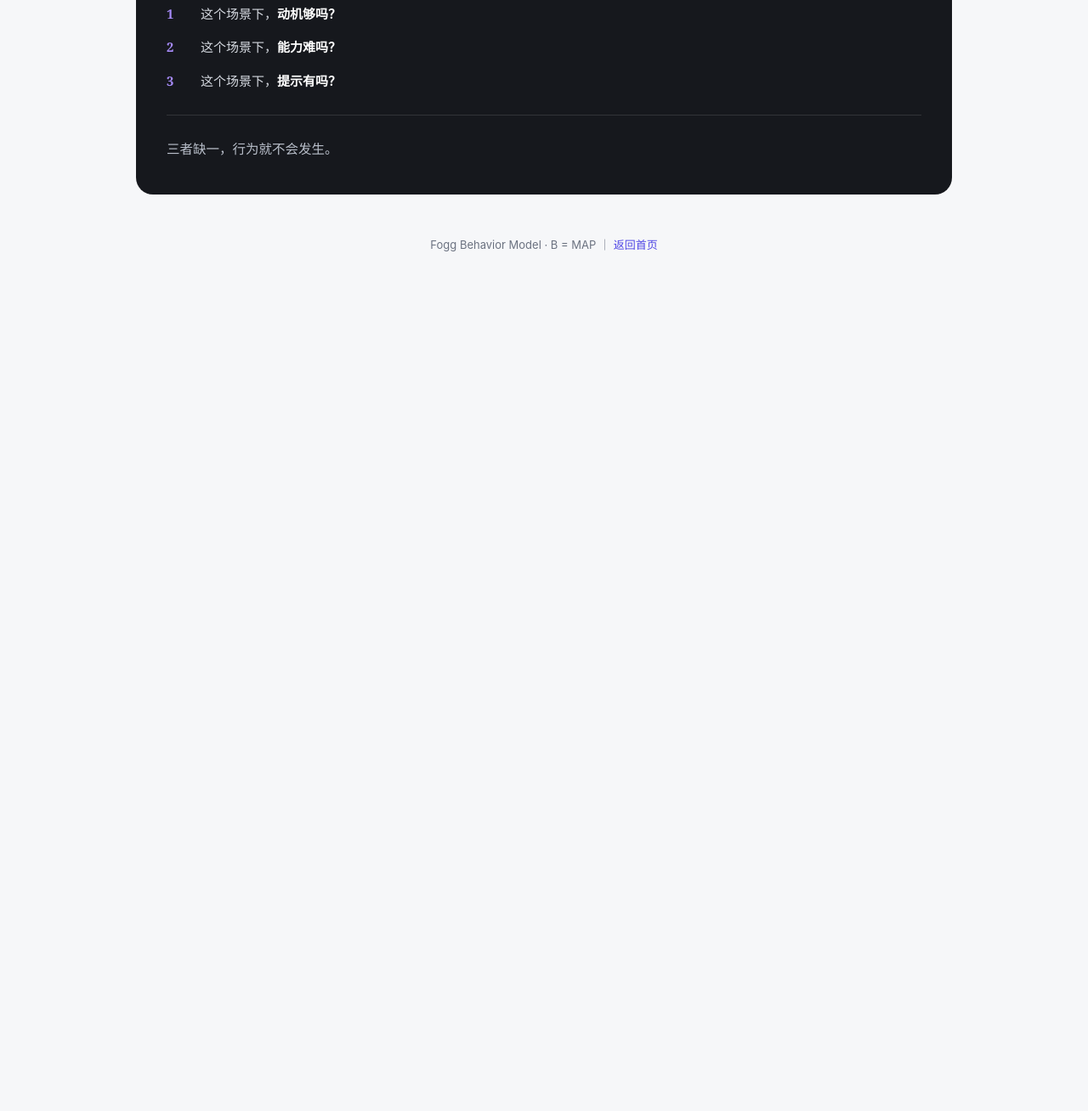
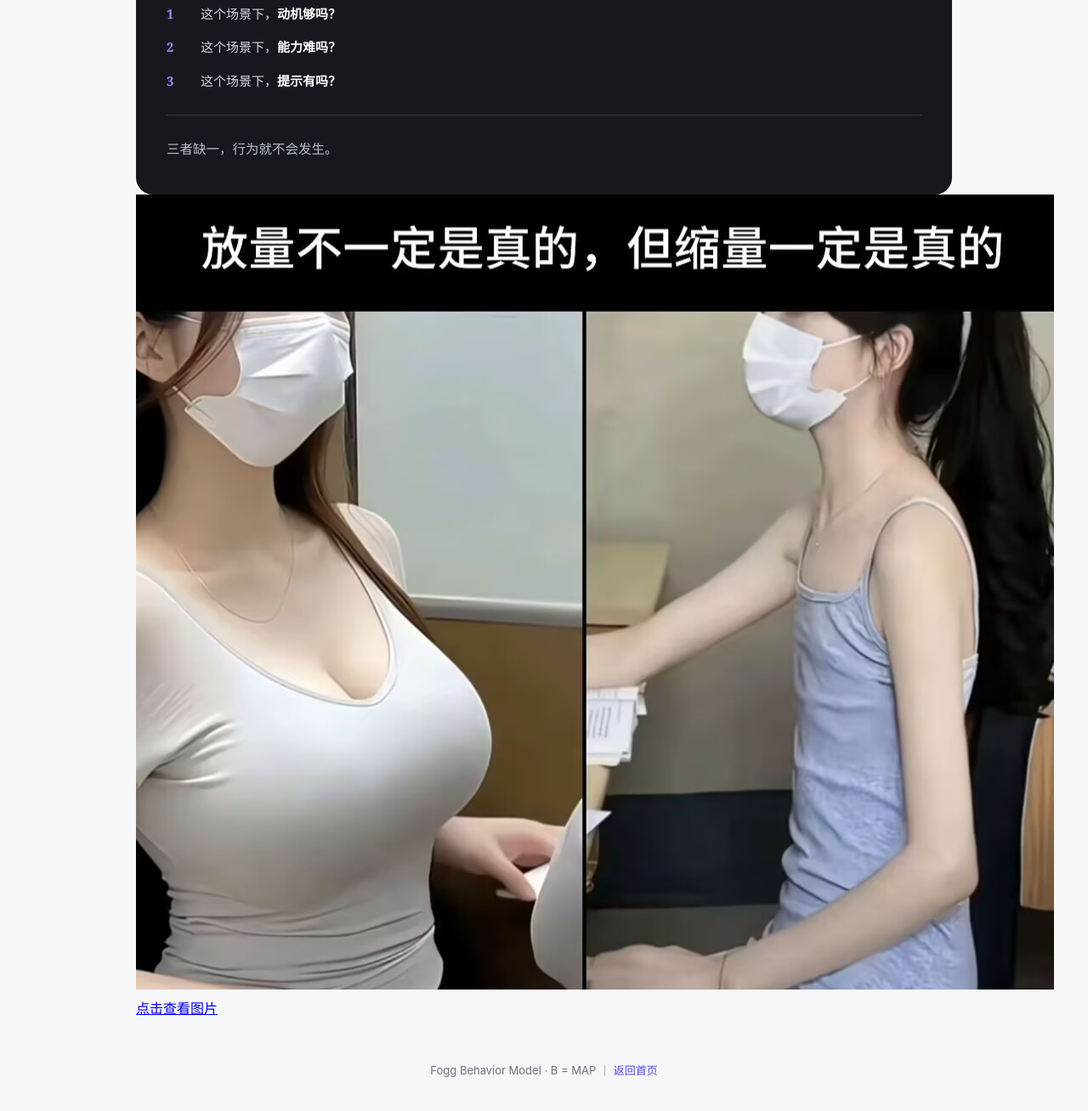
Before and after one commit to moutentai/hhh, a plain HTML site: page a.html in a window 1280 px wide. Shown: the part 3311-4619 px from the top of the page at 85% size. Before the commit the page ends 3647 px from the top, so only its background shows below. Drawn offline with Linux system fonts and the light colour scheme.

```diff
--- a/a.html
+++ b/a.html
@@ -144,7 +144,8 @@
       <p style="margin-bottom:0" data-page-node-id="1EJ5Gmq9NntRGjYKHfiu8l">三者缺一，行为就不会发生。</p>
     </div>
   </section>
-
+<img src="./03a30810f277228df3cdd69607d8b594.jpg" alt="图片说明">
+  <a href="./03a30810f277228df3cdd69607d8b594.jpg">点击查看图片</a>
   <footer data-page-node-id="Q1ZuuRAK5MU9CbTSczYIme">Fogg Behavior Model · B = MAP ｜ <a href="index.html" data-page-node-id="EO2jwTEsWAwSDlhJFmE8Nv">返回首页</a></footer>
 </div>
 </body>
```
